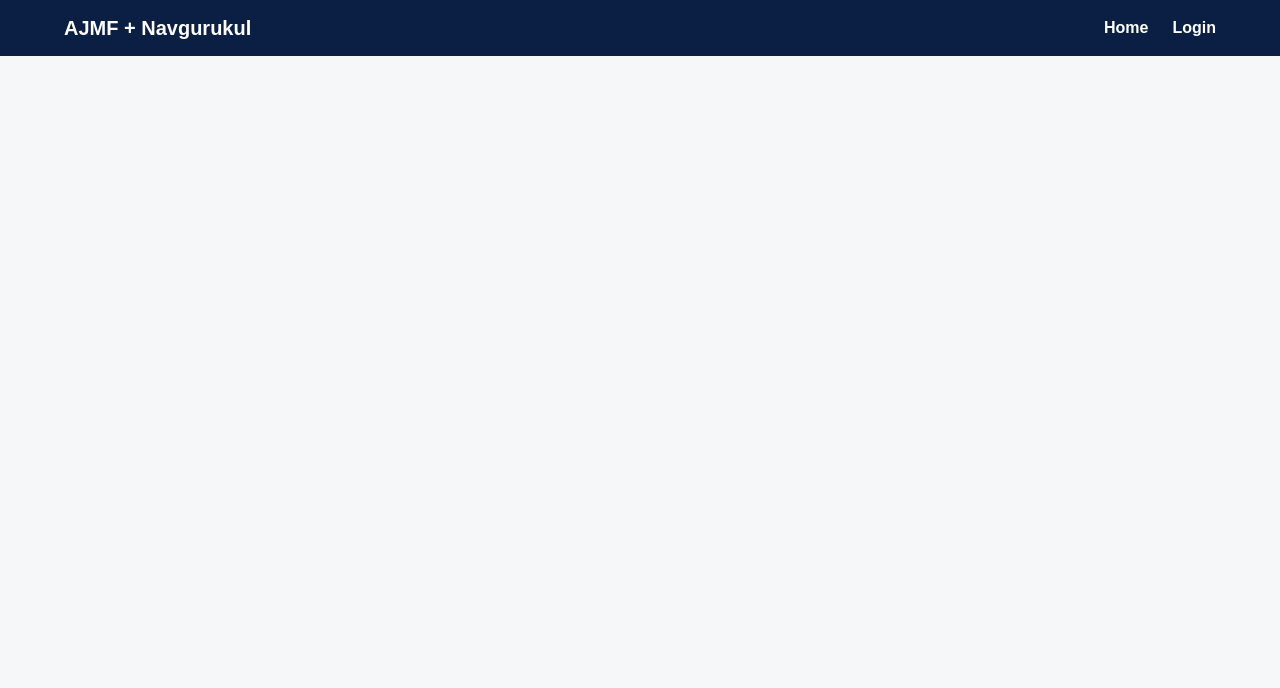
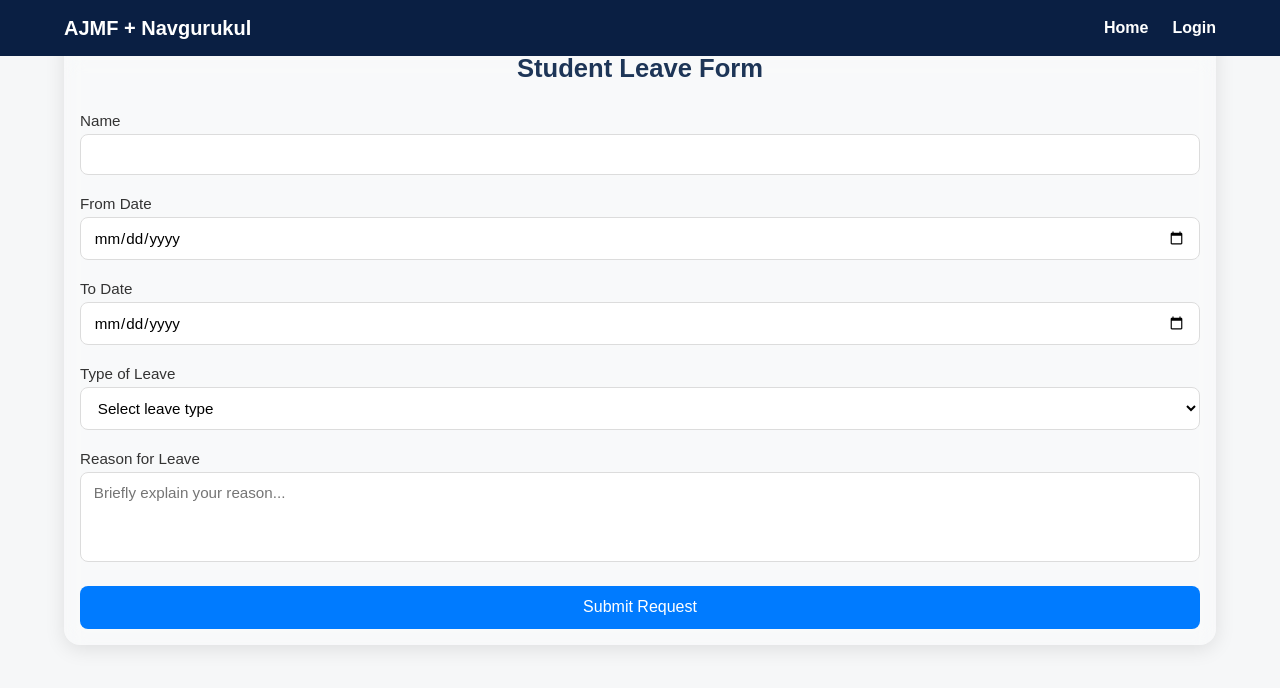
Before and after one commit to mahiawasthi23/attendance_frontend, a React (Vite) app: page /leave-form in a window 1280 px wide. Shown: the top 688 px of the page. Built offline with nearby package versions, Linux system fonts and the light colour scheme.

Commit message:
work on LeaveForm

```diff
--- a/package.json
+++ b/package.json
@@ -12,6 +12,7 @@
   "dependencies": {
     "@zxing/browser": "^0.1.5",
     "@zxing/library": "^0.21.3",
+    "axios": "^1.13.1",
     "react": "^19.1.1",
     "react-dom": "^19.1.1",
     "react-icons": "^5.5.0",
--- a/src/App.jsx
+++ b/src/App.jsx
@@ -10,6 +10,7 @@ import AdminDashboard from "./Dashboard/AdminDashboard";
 import QRScannerInitial from "./Pages/QRScannerInitial";
 import QRScanPage from "./Pages/QRScanPage";
 import KitchenTurnForm from "./Pages/KitchenTurnForm";
+import LeaveForm from "./Pages/LeaveForm";
 
 
 function App() {
@@ -50,6 +51,7 @@ function App() {
           <Route path="/qr-scanner" element={<QRScannerInitial />} />
           <Route path="/qr-scan" element={<QRScanPage />} />
           <Route path="/kitchen-turn" element={<KitchenTurnForm />} />
+          <Route path="/leave-form" element={<LeaveForm />} />
         </Routes>
       </div>
     </Router>
--- /dev/null
+++ b/src/Pages/LeaveForm.css
@@ -0,0 +1,148 @@
+/* 🌟 Container Styling */
+.leave-form-container {
+  max-width: 500px;
+  margin: 2rem auto;
+  padding: 1.5rem;
+  background: rgba(255, 255, 255, 0.25);
+  border-radius: 16px;
+  backdrop-filter: blur(10px);
+  box-shadow: 0 4px 20px rgba(0, 0, 0, 0.1);
+  font-family: "Poppins", sans-serif;
+  color: #222;
+}
+
+/* 🌟 Header */
+.leave-form-container h2 {
+  text-align: center;
+  color: #1d3557;
+  font-size: 1.6rem;
+  font-weight: 600;
+  margin-bottom: 1.2rem;
+}
+
+/* 🌟 Form */
+.leave-form {
+  display: flex;
+  flex-direction: column;
+  gap: 1rem;
+}
+
+/* 🌟 Labels */
+.leave-form label {
+  font-weight: 500;
+  margin-bottom: 0.3rem;
+  color: #333;
+  font-size: 0.95rem;
+}
+
+/* 🌟 Input Fields */
+.leave-form input,
+.leave-form select,
+.leave-form textarea {
+  width: 100%;
+  padding: 0.7rem 0.8rem;
+  border-radius: 8px;
+  border: 1px solid #dcdcdc;
+  font-size: 0.95rem;
+  background-color: #fff;
+  outline: none;
+  transition: all 0.2s ease-in-out;
+}
+
+/* Focus effect */
+.leave-form input:focus,
+.leave-form select:focus,
+.leave-form textarea:focus {
+  border-color: #007bff;
+  box-shadow: 0 0 6px rgba(0, 123, 255, 0.3);
+}
+
+/* 🌟 Textarea */
+.leave-form textarea {
+  resize: none;
+  min-height: 90px;
+}
+
+/* 🌟 Submit Button */
+.leave-form button {
+  background-color: #007bff;
+  color: white;
+  padding: 0.8rem;
+  border: none;
+  border-radius: 8px;
+  font-size: 1rem;
+  cursor: pointer;
+  font-weight: 500;
+  transition: background-color 0.3s ease, transform 0.1s ease;
+}
+
+.leave-form button:hover {
+  background-color: #0056b3;
+}
+
+.leave-form button:active {
+  transform: scale(0.98);
+}
+
+/* 🌟 Message */
+.response-message {
+  text-align: center;
+  font-size: 0.95rem;
+  font-weight: 500;
+  margin-top: 0.5rem;
+  color: #006400;
+}
+
+/* 🌟 Disabled Button */
+.leave-form button[disabled] {
+  background-color: #9ec8ff;
+  cursor: not-allowed;
+}
+
+/* 🌟 Mobile Responsive */
+@media (max-width: 600px) {
+  .leave-form-container {
+    max-width: 90%;
+    padding: 1rem;
+  }
+
+  .leave-form-container h2 {
+    font-size: 1.3rem;
+  }
+
+  .leave-form input,
+  .leave-form select,
+  .leave-form textarea {
+    font-size: 0.9rem;
+    padding: 0.65rem;
+  }
+
+  .leave-form button {
+    font-size: 0.95rem;
+    padding: 0.75rem;
+  }
+}
+
+/* 🌟 Tablet Responsive */
+@media (min-width: 601px) and (max-width: 900px) {
+  .leave-form-container {
+    max-width: 600px;
+    padding: 1.2rem;
+  }
+
+  .leave-form-container h2 {
+    font-size: 1.5rem;
+  }
+}
+
+/* 🌟 Desktop Enhancements */
+@media (min-width: 901px) {
+  .leave-form-container {
+    transition: all 0.3s ease;
+  }
+
+  .leave-form-container:hover {
+    transform: translateY(-5px);
+    box-shadow: 0 8px 24px rgba(0, 0, 0, 0.15);
+  }
+}
--- /dev/null
+++ b/src/Pages/LeaveForm.jsx
@@ -0,0 +1,125 @@
+import React, { useState, useEffect } from "react";
+import axios from "axios";
+import "./LeaveForm.css";
+
+const LeaveForm = () => {
+  const [formData, setFormData] = useState({
+    startDate: "",
+    endDate: "",
+    reason: "",
+    typeOfLeave: "",
+  });
+  const [name, setName] = useState("");
+  const [message, setMessage] = useState("");
+  const [loading, setLoading] = useState(false);
+
+  useEffect(() => {
+    const userData = JSON.parse(localStorage.getItem("loggedInUser"));
+    if (userData && userData.name) {
+      setName(userData.name);
+    }
+  }, []);
+
+  const handleChange = (e) => {
+    setFormData({ ...formData, [e.target.name]: e.target.value });
+  };
+
+  const handleSubmit = async (e) => {
+    e.preventDefault();
+    setMessage("");
+    setLoading(true);
+
+    try {
+      const token = localStorage.getItem("token");
+
+      const res = await axios.post(
+        "https://attendance-backend-3fjj.onrender.com/api/leave/apply",
+        formData,
+        {
+          headers: {
+            Authorization: `Bearer ${token}`,
+          },
+        }
+      );
+
+      setMessage(res.data.message);
+      setFormData({ startDate: "", endDate: "", reason: "", typeOfLeave: "" });
+    } catch (err) {
+      setMessage(err.response?.data?.message || "Error applying leave");
+    } finally {
+      setLoading(false);
+    }
+  };
+
+  return (
+    <div className="leave-form-container">
+      <h2>Student Leave Form</h2>
+      <form onSubmit={handleSubmit} className="leave-form">
+        <div className="form-group">
+          <label>Name</label>
+          <input type="text" value={name} readOnly />
+        </div>
+
+        <div className="form-group">
+          <label>From Date</label>
+          <input
+            type="date"
+            name="startDate"
+            value={formData.startDate}
+            onChange={handleChange}
+            required
+          />
+        </div>
+
+        <div className="form-group">
+          <label>To Date</label>
+          <input
+            type="date"
+            name="endDate"
+            value={formData.endDate}
+            onChange={handleChange}
+            required
+          />
+        </div>
+
+        <div className="form-group">
+          <label>Type of Leave</label>
+          <select
+            name="typeOfLeave"
+            value={formData.typeOfLeave}
+            onChange={handleChange}
+            required
+          >
+            <option value="">Select leave type</option>
+            <option value="Exam Leave">Exam Leave</option>
+            <option value="Health Issue">Health Issue</option>
+            <option value="Interview Leave">Interview Leave</option>
+            <option value="Casual Leave">Casual Leave</option>
+            <option value="Period Leave">Period Leave</option>
+            <option value="Special Occasion Leave">Special Occasion Leave</option>
+            <option value="Documentation Leave">Documentation Leave</option>
+          </select>
+        </div>
+
+        <div className="form-group">
+          <label>Reason for Leave</label>
+          <textarea
+            name="reason"
+            value={formData.reason}
+            onChange={handleChange}
+            placeholder="Briefly explain your reason..."
+            required
+          ></textarea>
+        </div>
+
+        <button type="submit" disabled={loading}>
+          {loading ? "Submitting..." : "Submit Request"}
+        </button>
+
+        {message && <p className="response-message">{message}</p>}
+      </form>
+    </div>
+  );
+};
+
+export default LeaveForm;
```
Also changed, not shown: 1 other file (tests, documents, lock files or other folders).
